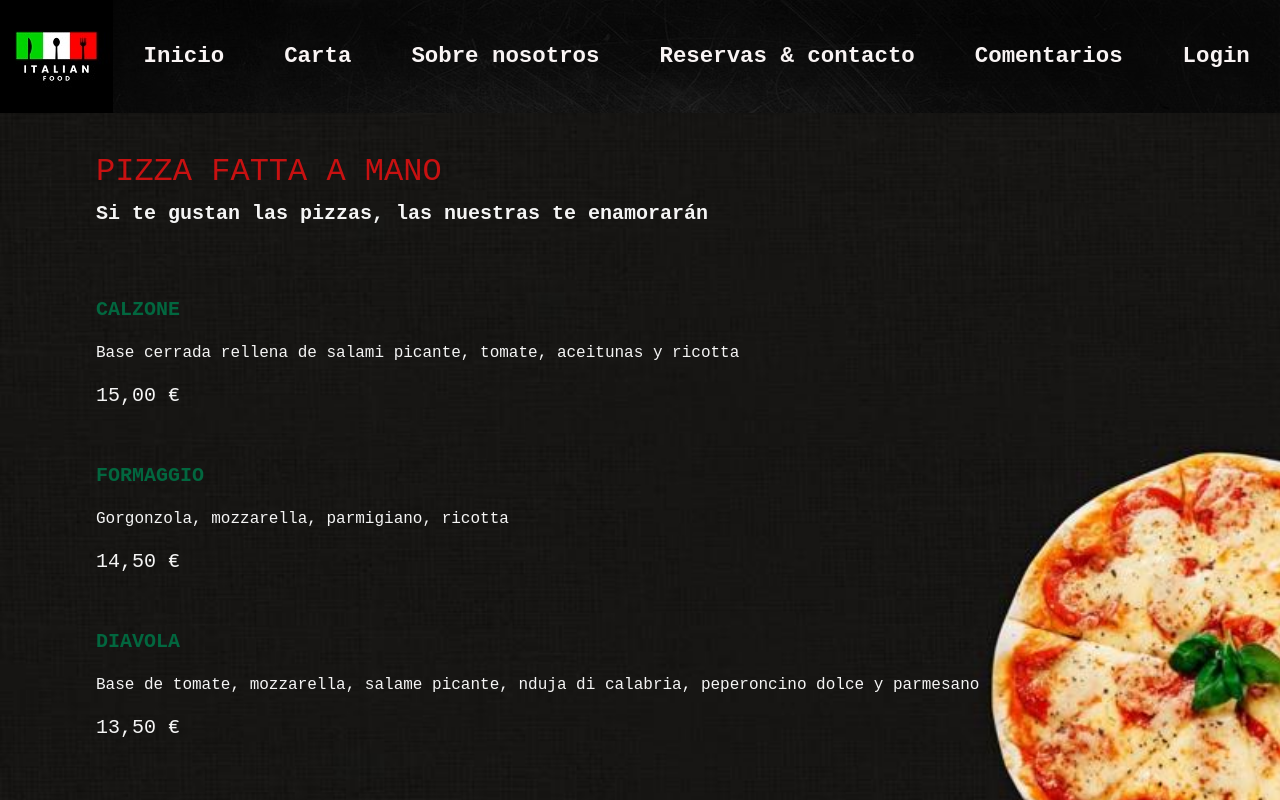
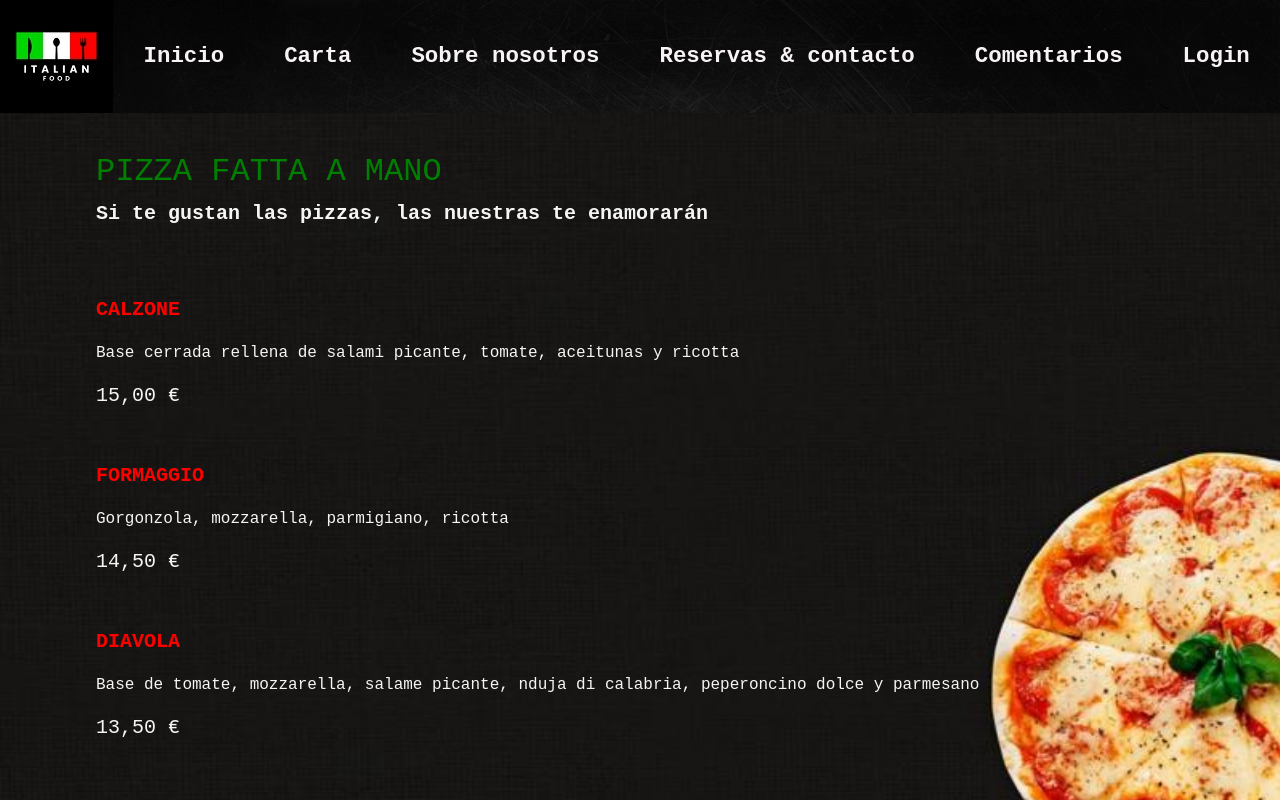
Before and after one commit to ana-caballero-f/pizzeria-proyecto-react, a React (Create React App) app: page /carta in a window 1280 px wide. Shown: the top 800 px of the page. Built offline with nearby package versions, Linux system fonts and the light colour scheme.

Commit message:
Finalizando estilos

```diff
--- a/src/components/CartaComponent/CartaComponent.module.scss
+++ b/src/components/CartaComponent/CartaComponent.module.scss
@@ -12,7 +12,7 @@
     color: whitesmoke;
 
     h2 {
-        color: rgb(200, 17, 17) ;
+        color: green;
         margin-top: 40px;
     }
 
@@ -60,7 +60,7 @@
     font-family: monospace;
     font-size: 20px;
     margin-top: 30px;
-    color:rgb(2, 103, 63);
+    color:red;
 }
 
 
--- a/src/components/ReservasComponent/ReservasComponent.module.scss
+++ b/src/components/ReservasComponent/ReservasComponent.module.scss
@@ -20,7 +20,7 @@
 .Contacto h2 {
     padding-top: 20px;
     padding-bottom: 40px;
-    color:rgb(28, 133, 28);
+    color:green;
 }
 
 .Formulario {
@@ -30,5 +30,5 @@
 }
 .Formulario h2 {
     padding-top: 20px;
-    color:crimson
+    color:red;
 }
```
